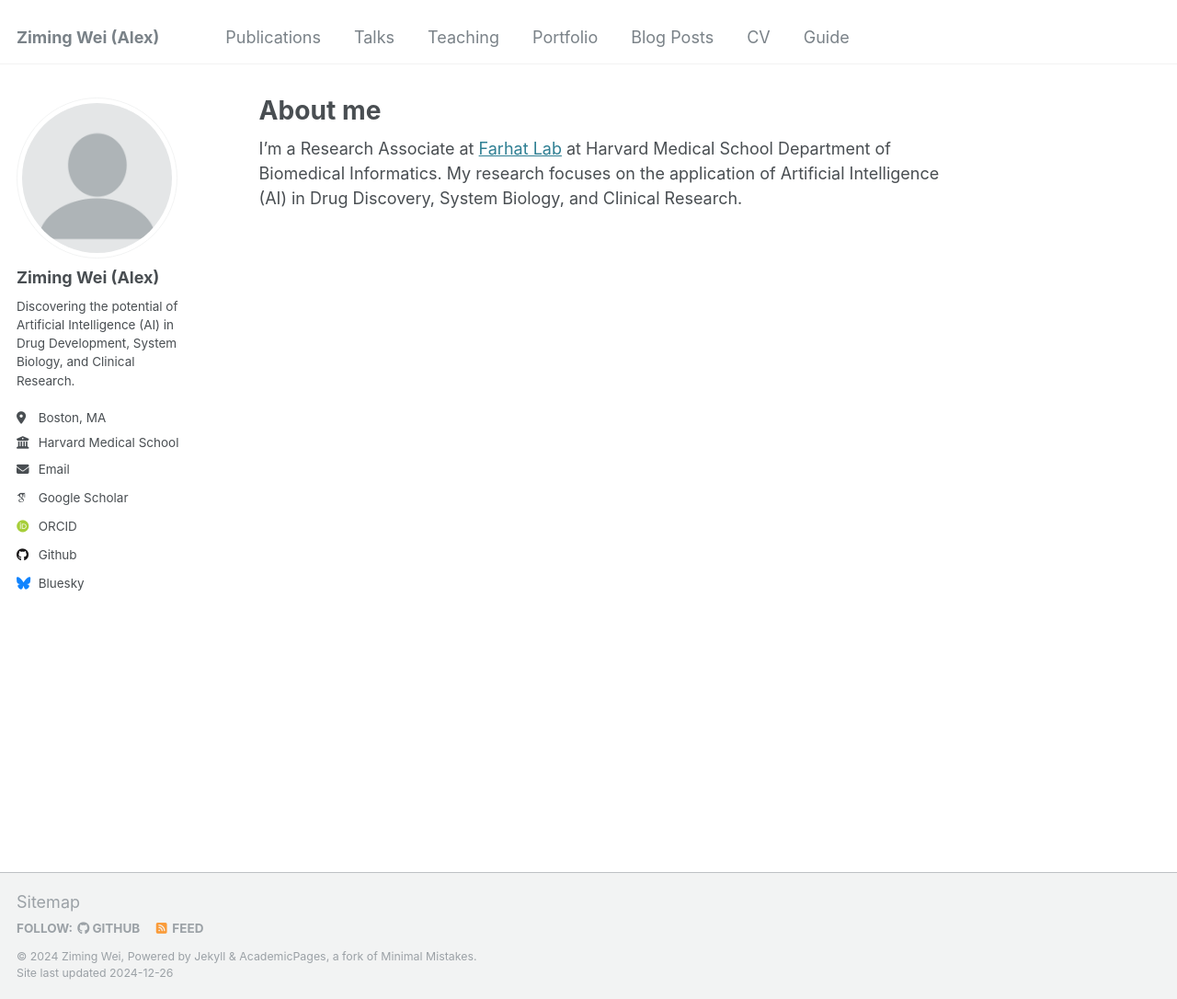
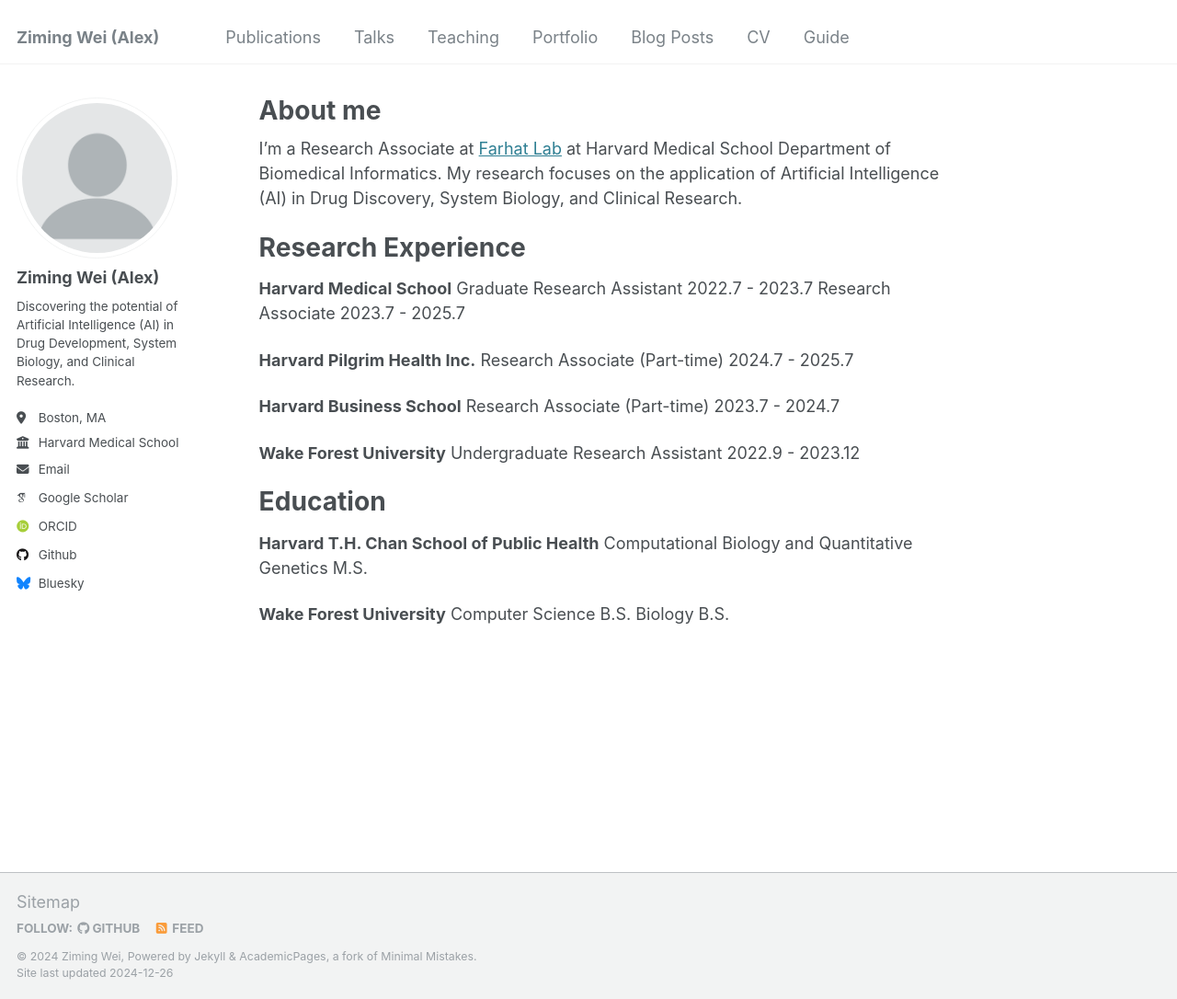
Before and after one commit to AlexWei21/AlexWei21.github.io, a Jekyll site: the page built from _pages/about.md, in a window 1280 px wide and 1086 px high. Shown: the whole window at 92% size. Built offline with Jekyll 4.4.1, drawn with Linux system fonts in a browser that asks for light colours; some web fonts are replaced.

Commit message:
Update about.md

```diff
--- a/_pages/about.md
+++ b/_pages/about.md
@@ -8,3 +8,27 @@
 ---
 
 I'm a Research Associate at [Farhat Lab](https://scholar.harvard.edu/mahafarhat/home) at Harvard Medical School Department of Biomedical Informatics. My research focuses on the application of Artificial Intelligence (AI) in  Drug Discovery, System Biology, and Clinical Research.
+
+Research Experience
+======
+**Harvard Medical School**
+Graduate Research Assistant 2022.7 - 2023.7
+Research Associate 2023.7 - 2025.7
+
+**Harvard Pilgrim Health Inc.**
+Research Associate (Part-time) 2024.7 - 2025.7
+
+**Harvard Business School**
+Research Associate (Part-time) 2023.7 - 2024.7
+
+**Wake Forest University**
+Undergraduate Research Assistant 2022.9 - 2023.12
+
+Education
+======
+**Harvard T.H. Chan School of Public Health**
+Computational Biology and Quantitative Genetics M.S.
+
+**Wake Forest University**
+Computer Science B.S.
+Biology B.S.
```
